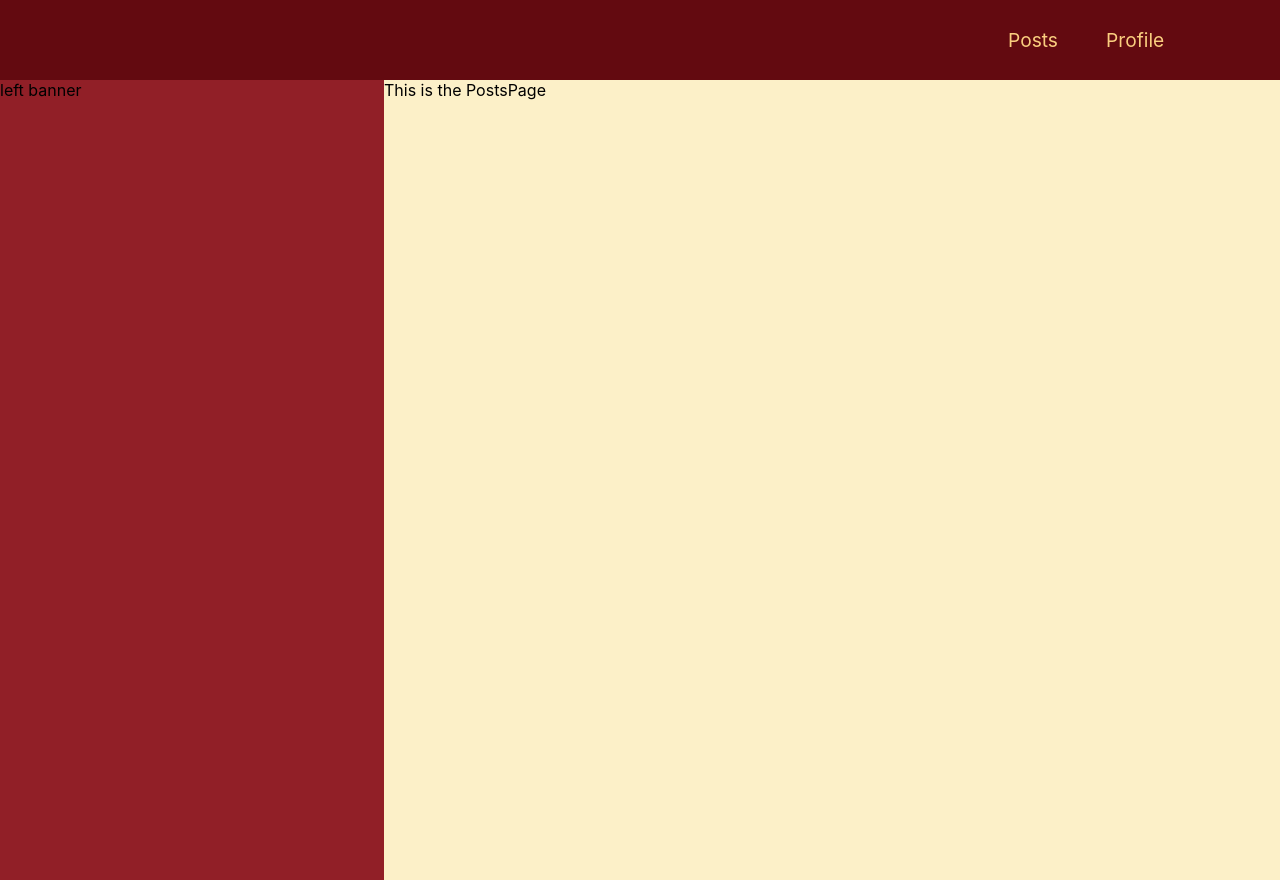
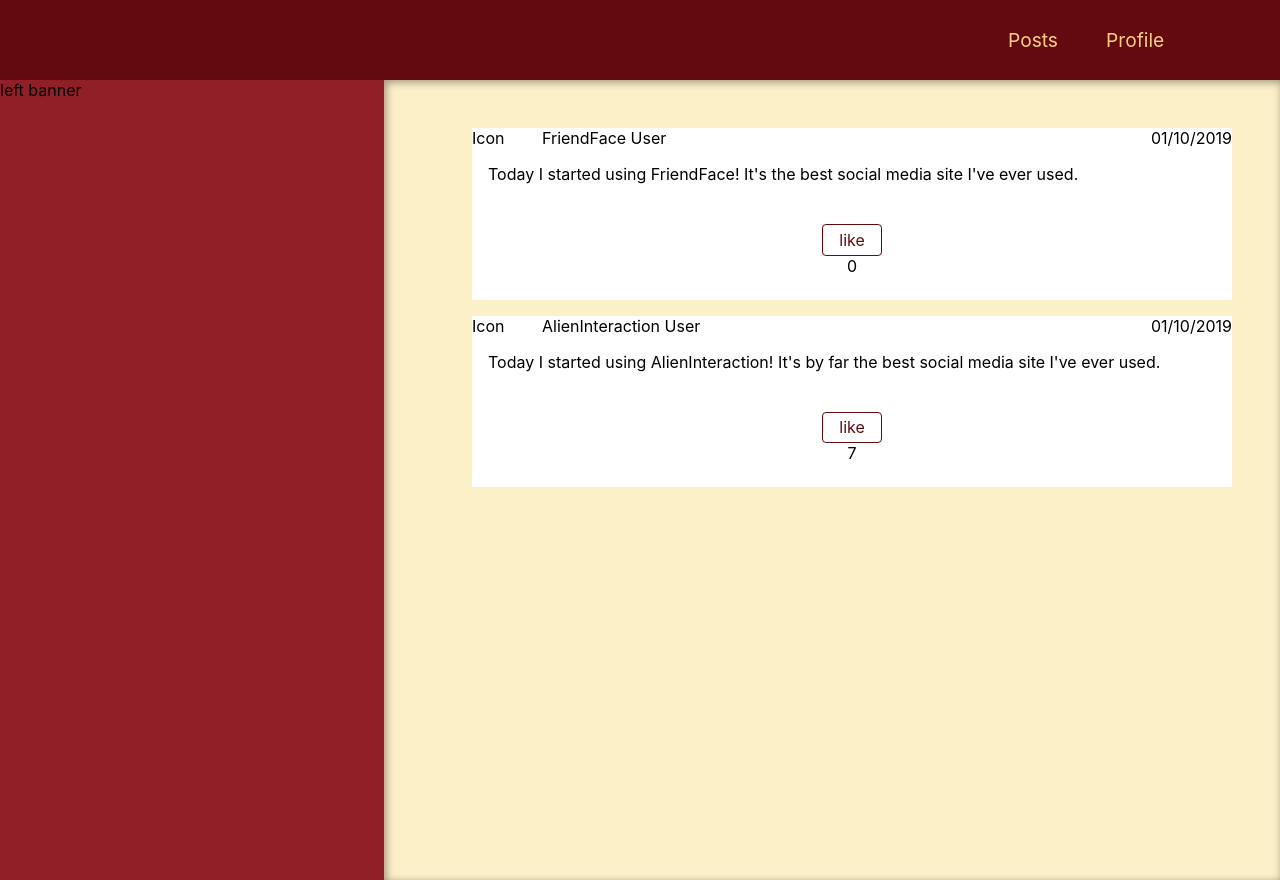
Before and after one commit to gpellizzari-scottlogic/friendface-react, a React (Create React App) app: page / in a window 1280 px wide. Shown: the top 880 px of the page. Built offline with nearby package versions, Linux system fonts and the light colour scheme.

Commit message:
added the PostList and Post components

```diff
--- a/src/Components/Layout/Layout.js
+++ b/src/Components/Layout/Layout.js
@@ -2,13 +2,15 @@ import LeftBanner from "./LeftBanner";
 import Navigation from "./Navigation";
 import classes from "./Layout.module.css";
 
-function Layout({ children }) {
+function Layout(props) {
   return (
     <div className={classes.layout}>
       <Navigation />
       <div className={classes.body_wrapper}>
         <LeftBanner />
-        <div className={classes.page_content}>{children}</div>
+        <div className={classes.page_content_wrapper}>
+          <div className={classes.page_content}>{props.children}</div>
+        </div>
       </div>
     </div>
   );
--- a/src/Components/Layout/Layout.module.css
+++ b/src/Components/Layout/Layout.module.css
@@ -8,9 +8,14 @@
   height: 100%;
 }
 
-.page_content {
+.page_content_wrapper {
   overflow-y: scroll;
   background-color: #fcf0c8;
+  box-shadow: 2px 2px 8px rgba(0, 0, 0, 0.4) inset;
   height: 100%;
   width: 100%;
 }
+
+.page_content{
+    margin: 3rem 3rem;
+}
--- /dev/null
+++ b/src/Components/Posts/Post.js
@@ -0,0 +1,21 @@
+import classes from "./Post.module.css";
+function Post(props) {
+  return (
+    <div className={classes.item}>
+      <div className={classes.post_header}>
+        <div className={classes.icon}>Icon</div>
+        <div className={classes.author}>{props.author}</div>
+        <div className={classes.date}>{props.date}</div>
+      </div>
+      <div>
+        <div className={classes.content}>{props.content}</div>
+        <div className={classes.actions}>
+          <button type="button">like</button>
+          <div>{props.likes}</div>
+        </div>
+      </div>
+    </div>
+  );
+}
+
+export default Post;
--- /dev/null
+++ b/src/Components/Posts/Post.module.css
@@ -0,0 +1,51 @@
+.item {
+  margin: 1rem 0;
+  background-color: white;
+}
+
+.post_header {
+    display:grid;
+    grid-template-columns: 50px 100fr 1fr;
+    grid-template-rows: 2fr;
+    grid-column-gap: 20px;
+    justify-items: stretch;
+    align-items: start;
+}
+
+.icon{
+    grid-row: 1;
+}
+
+.author{
+    grid-row: 1;
+}
+
+.date{
+    grid-row: 1;
+}
+
+.content {
+  text-align: left;
+  padding: 1rem;
+}
+
+.actions {
+  padding: 1.5rem;
+  text-align: center;
+}
+
+.actions button {
+  font: inherit;
+  cursor: pointer;
+  color: #630a10;
+  border: 1px solid #630a10;
+  background-color: transparent;
+  padding: 0.3rem 1rem;
+  border-radius: 4px;
+}
+
+.actions button:hover,
+.actions button:active {
+  background-color: #630a10;
+  color: white;
+}
--- /dev/null
+++ b/src/Components/Posts/PostList.js
@@ -0,0 +1,21 @@
+import Post from "./Post";
+
+function PostList(props) {
+  console.log(props.posts);
+  return (
+    <ul>
+      {props.posts.map((post) => (
+        <Post
+          key={post.id}
+          id={post.id}
+          author={post.author}
+          date={post.date}
+          content={post.content}
+          likes={post.likes}
+        />
+      ))}
+    </ul>
+  );
+}
+
+export default PostList;
--- a/src/Pages/PostsPage.js
+++ b/src/Pages/PostsPage.js
@@ -1,5 +1,32 @@
+
+
+import PostList from "../Components/Posts/PostList";
+
+const EXAMPLE_POSTS = [
+  {
+    id: 1,
+    author: "FriendFace User",
+    date: "01/10/2019",
+    likes: 0,
+    content:
+      "Today I started using FriendFace! It's the best social media site I've ever used."
+  },
+  {
+    id: 2,
+    author: "AlienInteraction User",
+    date: "01/10/2019",
+    likes: 7,
+    content:
+      "Today I started using AlienInteraction! It's by far the best social media site I've ever used."
+  },
+];
+
 function PostsPage() {
-  return <div>This is the PostsPage</div>;
+  return (
+    <div>
+       <PostList posts={EXAMPLE_POSTS}/>
+    </div>
+  );
 }
 
 export default PostsPage;
```
